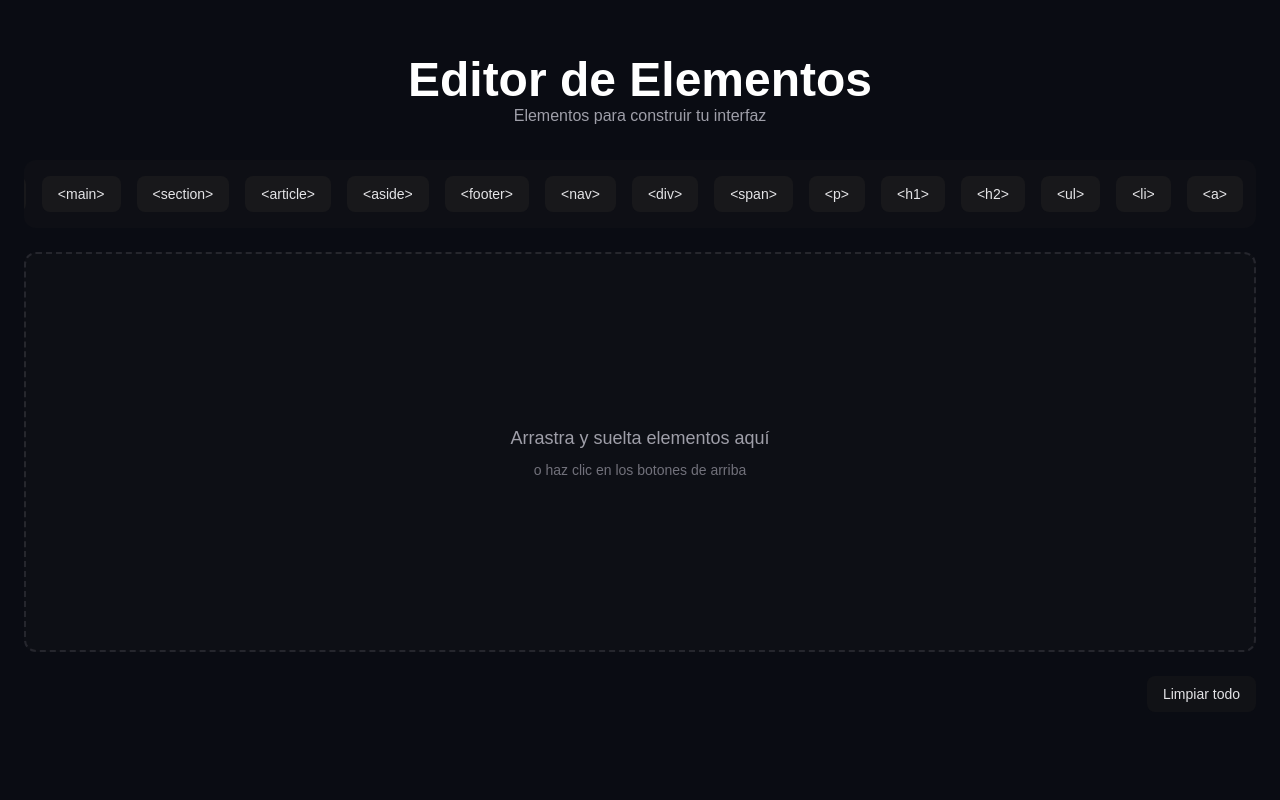
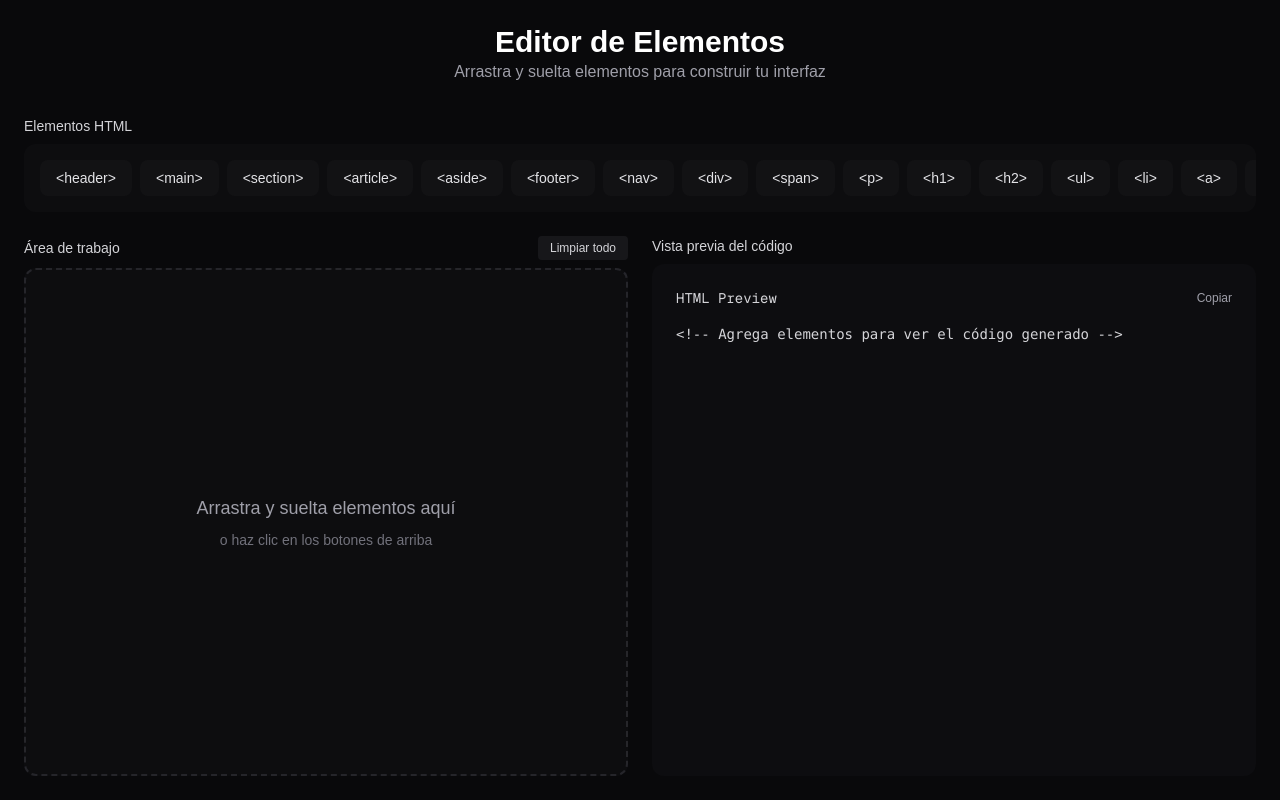
Before and after one commit to GRAMAPHENIA/el-palacio-dom, a Next.js app: page /el-palacio-dom in a window 1280 px wide. Built offline with nearby package versions, Linux system fonts and the light colour scheme.

Commit message:
feat: agregar vista previa de código y mejorar la funcionalidad de arrastrar y soltar en el editor

```diff
--- a/src/app/(routes)/el-palacio-dom/page.tsx
+++ b/src/app/(routes)/el-palacio-dom/page.tsx
@@ -2,31 +2,46 @@
 
 import Toolbar from "@/components/layout/Toolbar";
 import DropZone from "@/components/ui/DropZone";
+import CodeViewer from "@/components/ui/CodeViewer";
 import { useBuilder } from "@/features/builder/builderSlice";
 
 export default function ElPalacioDom() {
-  const { addElement, clearStructure } = useBuilder();
+  const { clearStructure } = useBuilder();
 
   return (
-    <main className="container mx-auto p-6 bg-blue-950/10 h-screen">
-      <header className="my-8 text-center">
-        <h1 className="text-5xl font-bold text-white">Editor de Elementos</h1>
+    <main className="h-screen flex flex-col bg-zinc-950">
+      <div className="container mx-auto p-6 flex-1 flex flex-col">
+        <header className="mb-8 text-center">
+          <h1 className="text-3xl font-bold text-white">Editor de Elementos</h1>
           <p className="text-zinc-400">
-          Elementos para construir tu interfaz
+            Arrastra y suelta elementos para construir tu interfaz
           </p>
         </header>
 
-      <div className="space-y-6">
-        <Toolbar onSelect={addElement} />
-        <DropZone />
+        <div className="space-y-6 flex-1 flex flex-col">
+          <Toolbar />
 
-        <div className="flex justify-end">
+          <div className="grid grid-cols-1 lg:grid-cols-2 gap-6 flex-1 min-h-0">
+            <div className="flex flex-col h-full">
+              <div className="flex justify-between items-center mb-2">
+                <h2 className="text-sm font-medium text-zinc-300">Área de trabajo</h2>
                 <button
                   onClick={clearStructure}
-            className="px-4 py-2 text-sm text-zinc-200 bg-zinc-900/50 hover:bg-zinc-800 rounded-lg transition cursor-pointer"
+                  className="px-3 py-1 text-xs text-zinc-300 bg-zinc-800/50 hover:bg-zinc-800 rounded transition cursor-pointer"
                 >
                   Limpiar todo
                 </button>
+              </div>
+              <DropZone />
+            </div>
+
+            <div className="flex flex-col h-full">
+              <div className="flex justify-between items-center mb-2">
+                <h2 className="text-sm font-medium text-zinc-300">Vista previa del código</h2>
+              </div>
+              <CodeViewer />
+            </div>
+          </div>
         </div>
       </div>
     </main>
--- a/src/components/layout/Toolbar.tsx
+++ b/src/components/layout/Toolbar.tsx
@@ -9,24 +9,22 @@ const handleDragStart = (e: React.DragEvent<HTMLButtonElement>, tag: string) =>
   e.dataTransfer.effectAllowed = 'copy';
 };
 
-type Props = {
-  onSelect: (element: string) => void;
-};
-
-export default function Toolbar({ onSelect }: Props) {
+export default function Toolbar() {
   return (
-    <aside className="flex justify-center gap-4 overflow-x-auto p-4 bg-zinc-900/30 rounded-xl">
+    <div className="space-y-2">
+      <h2 className="text-sm font-medium text-zinc-300">Elementos HTML</h2>
+      <aside className="flex gap-2 overflow-x-auto p-4 bg-zinc-900/30 rounded-xl">
         {HTML_ELEMENTS.map((tag) => (
           <button
             key={tag}
-          onClick={() => onSelect(tag)}
             draggable
             onDragStart={(e) => handleDragStart(e, tag)}
-          className="flex items-center gap-2 px-4 py-2 text-sm text-zinc-200 bg-zinc-900 rounded-lg hover:bg-zinc-800 cursor-grab active:cursor-grabbing transition"
+            className="flex items-center gap-2 px-4 py-2 text-sm text-zinc-200 bg-zinc-900/50 rounded-lg hover:bg-zinc-800/50 cursor-grab active:cursor-grabbing transition whitespace-nowrap"
           >
             {`<${tag}>`}
           </button>
         ))}
       </aside>
+    </div>
   );
 }
--- /dev/null
+++ b/src/components/ui/CodeViewer.tsx
@@ -0,0 +1,42 @@
+"use client";
+
+import { useBuilder } from "@/features/builder/builderSlice";
+
+const formatNode = (node: any, level: number = 0): string => {
+  const indent = '  '.repeat(level);
+  if (!node) return '';
+
+  if (node.children && node.children.length > 0) {
+    const children = node.children.map((child: any) => formatNode(child, level + 1)).join('\n');
+    return `${indent}<${node.tag}>\n${children}\n${indent}</${node.tag}>`;
+  }
+
+  return `${indent}<${node.tag}></${node.tag}>`;
+};
+
+export default function CodeViewer() {
+  const { structure } = useBuilder();
+
+  const formattedCode = structure.length > 0
+    ? structure.map(node => formatNode(node)).join('\n')
+    : '<!-- Agrega elementos para ver el código generado -->';
+
+  return (
+    <div className="w-full h-full bg-zinc-900/30 rounded-xl p-6 overflow-auto">
+      <div className="flex items-center justify-between mb-4">
+        <h3 className="text-zinc-300 font-mono text-sm">HTML Preview</h3>
+        <button
+          onClick={() => navigator.clipboard.writeText(formattedCode)}
+          className="text-xs text-zinc-400 hover:text-zinc-200 transition-colors"
+        >
+          Copiar
+        </button>
+      </div>
+      <pre className="font-mono text-sm text-zinc-300 overflow-x-auto">
+        <code>
+          {formattedCode}
+        </code>
+      </pre>
+    </div>
+  );
+}
--- a/src/components/ui/DropZone.tsx
+++ b/src/components/ui/DropZone.tsx
@@ -1,27 +1,66 @@
 "use client";
 
 import { useBuilder } from "@/features/builder/builderSlice";
+import { useCallback, useState } from 'react';
 
 export default function DropZone() {
-  const { structure, addElement } = useBuilder();
+  const { structure, addElement, moveElement } = useBuilder();
+  const [draggedItem, setDraggedItem] = useState<number | null>(null);
+  const [dragOverItem, setDragOverItem] = useState<number | null>(null);
 
-  const handleDragOver = (e: React.DragEvent<HTMLDivElement>) => {
+  const handleDragStart = (e: React.DragEvent<HTMLDivElement>, index: number) => {
+    setDraggedItem(index);
+    e.dataTransfer.effectAllowed = 'move';
+  };
+
+  const handleDragOver = (e: React.DragEvent<HTMLDivElement>, index: number) => {
     e.preventDefault();
-    e.dataTransfer.dropEffect = 'copy';
+    if (draggedItem === null) return;
+
+    if (index !== dragOverItem) {
+      setDragOverItem(index);
+    }
+
+    e.dataTransfer.dropEffect = 'move';
   };
 
   const handleDrop = (e: React.DragEvent<HTMLDivElement>) => {
     e.preventDefault();
+
+    // Si viene de la barra de herramientas
     const tag = e.dataTransfer.getData('text/plain');
     if (tag) {
       addElement(tag);
+      return;
     }
+
+    // Si es un reordenamiento
+    if (draggedItem !== null && dragOverItem !== null && draggedItem !== dragOverItem) {
+      moveElement(draggedItem, dragOverItem);
+    }
+
+    setDraggedItem(null);
+    setDragOverItem(null);
   };
+
+  const handleDragEnd = () => {
+    setDraggedItem(null);
+    setDragOverItem(null);
+  };
+
+  const getItemStyle = useCallback((index: number) => {
+    if (index === draggedItem) return 'opacity-50 bg-zinc-800/70';
+    if (index === dragOverItem) return 'border-blue-500/50 bg-zinc-800/30';
+    return 'bg-zinc-900/30 hover:bg-zinc-800/30';
+  }, [draggedItem, dragOverItem]);
 
   return (
     <div
-      className="mt-6 flex flex-col justify-center items-center w-full min-h-[400px] bg-zinc-900/30 rounded-xl p-6 text-left border-2 border-dashed border-zinc-700/50"
-      onDragOver={handleDragOver}
+      className="h-full flex flex-col w-full bg-zinc-900/30 rounded-xl p-4 border-2 border-dashed border-zinc-700/50"
+      onDragOver={(e) => {
+        e.preventDefault();
+        e.dataTransfer.dropEffect = 'copy';
+      }}
       onDrop={handleDrop}
     >
       {structure.length === 0 ? (
@@ -34,16 +73,19 @@ export default function DropZone() {
           </p>
         </div>
       ) : (
-        <div className="space-y-2">
-          {structure.map((node) => (
+        <div className="space-y-2 w-full h-full overflow-y-auto">
+          {structure.map((node, index) => (
             <div
               key={node.id}
-              className="p-3 border border-zinc-800 border-dashed rounded-lg bg-zinc-900/30 hover:bg-zinc-800/50 transition-colors"
+              className={`p-3 border border-zinc-700/50 rounded-lg transition-all duration-200 ${getItemStyle(index)}`}
               draggable
+              onDragStart={(e) => handleDragStart(e, index)}
+              onDragOver={(e) => handleDragOver(e, index)}
+              onDragEnd={handleDragEnd}
             >
-              <code className="text-zinc-300 font-mono">
+              <code className="text-zinc-300 font-mono text-sm">
                 {`<${node.tag}>`}
-                <span className="text-zinc-500">...</span>
+                {node.children?.length ? '...' : ''}
                 {`</${node.tag}>`}
               </code>
             </div>
--- a/src/features/builder/builderSlice.ts
+++ b/src/features/builder/builderSlice.ts
@@ -13,6 +13,7 @@ type ElementNode = {
 type Store = {
   structure: ElementNode[];
   addElement: (tag: string) => void;
+  moveElement: (fromIndex: number, toIndex: number) => void;
   clearStructure: () => void;
 };
 
@@ -25,8 +26,14 @@ const store = (set: SetState) => ({
     set((state) => ({
       structure: [...state.structure, { id: uuid(), tag, children: [] }],
     })),
+  moveElement: (fromIndex: number, toIndex: number) =>
+    set((state) => {
+      const newStructure = [...state.structure];
+      const [movedItem] = newStructure.splice(fromIndex, 1);
+      newStructure.splice(toIndex, 0, movedItem);
+      return { structure: newStructure };
+    }),
   clearStructure: () => set(() => ({ structure: [] })),
 });
 
-// @ts-expect-error - Ignoramos temporalmente los errores de tipado
 export const useBuilder = create(persist(store, { name: 'el-palacio-del-dom' }));
```
Lines whose indentation alone changed are shown as unchanged.
